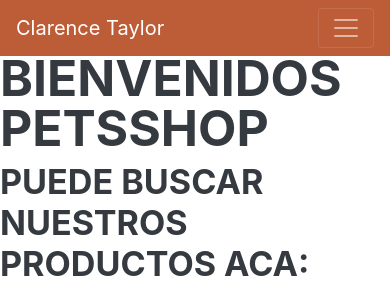
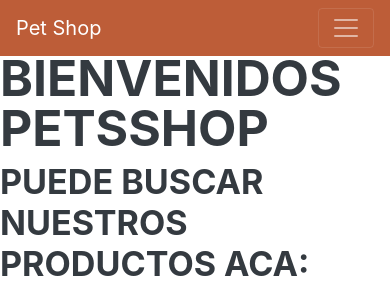
Before and after one commit to Atchiam/ProyectoFinal, a Django app: page / in a window 390 px wide. Shown: the top 300 px of the page. Run offline with Django 4.2, Linux system fonts and the light colour scheme; some libraries are stand-ins or nearby versions; some web fonts are replaced.

Commit message:
peliando con las columnas

```diff
--- a/ProyectoFinalApp/template/ProyectoFinalApp/nav-aside.html
+++ b/ProyectoFinalApp/template/ProyectoFinalApp/nav-aside.html
@@ -7,8 +7,8 @@
         <meta name="viewport" content="width=device-width, initial-scale=1, shrink-to-fit=no" />
         <meta name="description" content="" />
         <meta name="author" content="" />
-        <title>Resume - Start Bootstrap Theme</title>
-        <link rel="icon" type="image/x-icon" href="{% static 'assets/img/favicon.ico' %}" />
+        <title>Pet Shop</title>
+        <link rel="icon" type="image/x-icon" href="{%static 'assets/img/profile.jfif' %}" />
         <!-- Font Awesome icons (free version)-->
         <script src="https://use.fontawesome.com/releases/v6.1.0/js/all.js" crossorigin="anonymous"></script>
         <!-- Google fonts-->
@@ -21,7 +21,7 @@
         <!-- Navigation-->
         <nav class="navbar navbar-expand-lg navbar-dark bg-primary fixed-top" id="sideNav">
             <a class="navbar-brand js-scroll-trigger" href="#page-top">
-                <span class="d-block d-lg-none">Clarence Taylor</span>
+                <span class="d-block d-lg-none">Pet Shop</span>
                 <span class="d-none d-lg-block"><img class="img-fluid img-profile rounded-circle mx-auto mb-2" src="{%static 'assets/img/profile.jfif' %}" alt="..." /></span>
             </a>
             <button class="navbar-toggler" type="button" data-bs-toggle="collapse" data-bs-target="#navbarResponsive" aria-controls="navbarResponsive" aria-expanded="false" aria-label="Toggle navigation"><span class="navbar-toggler-icon"></span></button>
--- a/ProyectoFinalApp/views.py
+++ b/ProyectoFinalApp/views.py
@@ -38,7 +38,7 @@ def agregar_pipeta (request):
 
         info_formulario = request.POST
 
-        pipeta = Pipeta(info_formulario["tipo"], info_formulario["nombre"],info_formulario["peso"], info_formulario["precio"])
+        pipeta = Pipeta(tipo = info_formulario["tipo"], nombre = info_formulario["nombre"], peso = int(info_formulario["peso"]), precio = int(info_formulario["precio"]))
         pipeta.save()
         return render (request, r"ProyectoFinalApp\agregar.html",{})
 
@@ -51,7 +51,7 @@ def agregar_collar (request):
 
         info_formulario = request.POST
 
-        collar = Collar(info_formulario["largo"], info_formulario["color"],info_formulario["precio"])
+        collar = Collar(largo = int(info_formulario["largo"]), color= info_formulario["color"],precio = int(info_formulario["precio"]))
         collar.save()
         return render (request, r"ProyectoFinalApp\agregar.html",{})
 
@@ -64,7 +64,7 @@ def agregar_comida (request):
 
         info_formulario = request.POST
 
-        comida = Comida(info_formulario["tipo"], info_formulario["tamaño"],info_formulario["nombre"], info_formulario["peso"],info_formulario["precio"])
+        comida = Comida(tipo = info_formulario["tipo"], tamaño = info_formulario["tamaño"],nombre = info_formulario["nombre"],peso = int(info_formulario["peso"]),precio = int(info_formulario["precio"]))
         comida.save()
         return render (request, r"ProyectoFinalApp\agregar.html",{})
 
```
Also changed, not shown: ProyectoFinalApp/models.py (+7 -7 lines), db.sqlite3.
